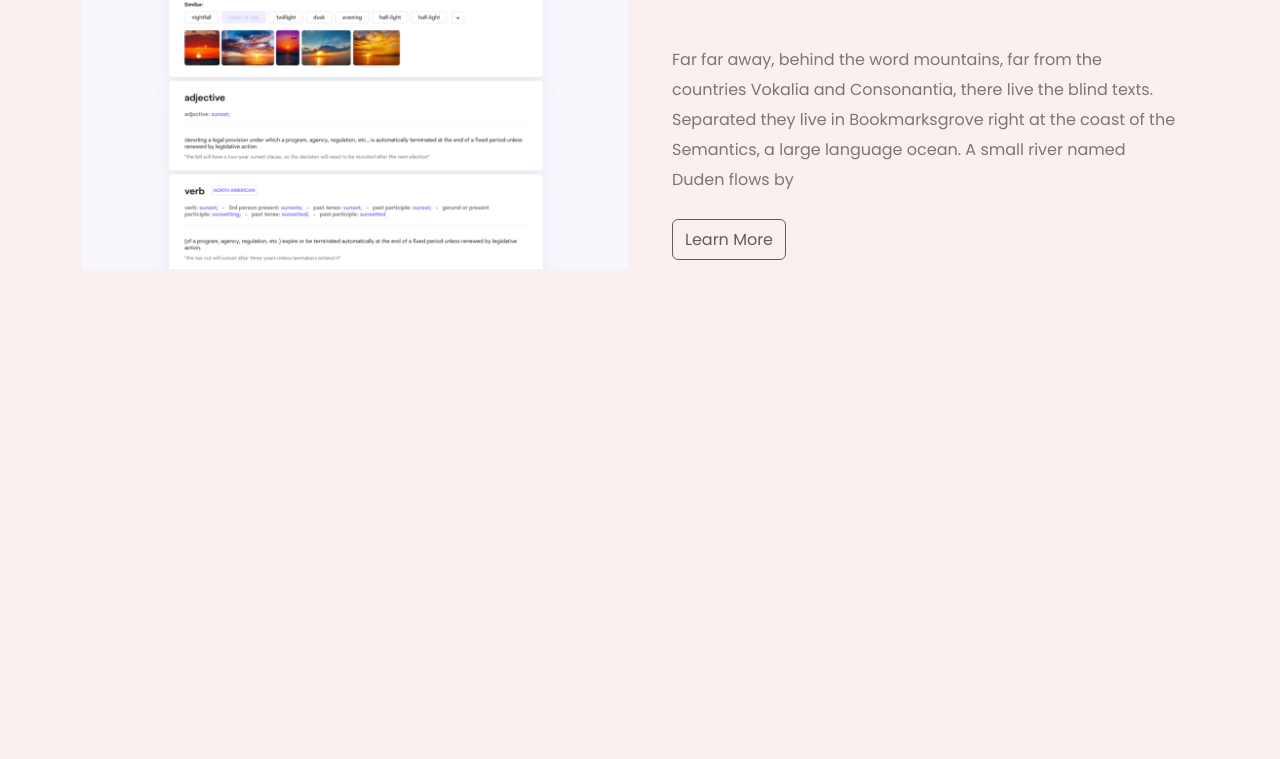
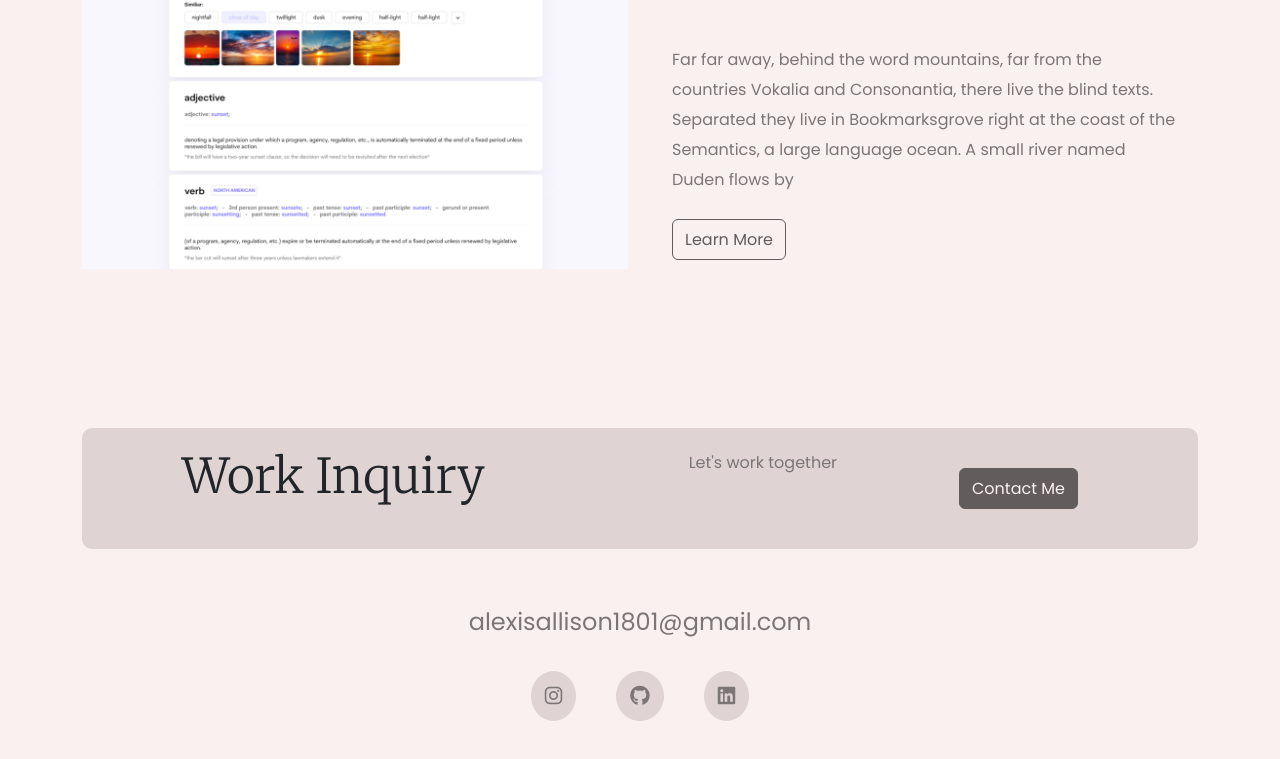
Before and after one commit to alexisallison/portfolio-project, a plain HTML site: page index.html in a window 1280 px wide. Shown: the part 2424-3183 px from the top of the page. Before the commit the page ends 2852 px from the top, so only its background shows below. Drawn offline with nearby package versions, Linux system fonts and the light colour scheme.

Commit message:
started footer

```diff
--- a/index.html
+++ b/index.html
@@ -32,7 +32,11 @@
     </style>
     <link href="styles/portfolio.css" />
     <meta name="viewport" content="width=device-width, initial-scale=1.0" />
-    <title>Document</title>
+    <title>Alexis Allison</title>
+    <script
+      src="https://kit.fontawesome.com/4b4dc44904.js"
+      crossorigin="anonymous"
+    ></script>
   </head>
   <body>
     <div class="header container">
@@ -120,6 +124,30 @@
           </div>
         </div>
       </div>
+      <footer>
+        <div class="contact-box d-flex justify-content-between mb-5">
+          <h4>Work Inquiry</h4>
+          <br />
+          <p>Let's work together</p>
+          <a href="" class="btn btn-branding">Contact Me</a>
+        </div>
+        <div class="d-flex justify-content-center mb-4">
+          <a href="mailto:alexisallison1801@gmail.com" class="btn email-link"
+            >alexisallison1801@gmail.com</a
+          >
+        </div>
+        <div class="d-flex justify-content-center social-links">
+          <a href="https:instagram.com/alexis_codes"
+            ><i class="fa-brands fa-instagram"></i
+          ></a>
+          <a href="https://github.com/alexisallison">
+            <i class="fa-brands fa-github"></i>
+          </a>
+          <a href="https://www.linkedin.com/in/alexis-allison-753769222">
+            <i class="fa-brands fa-linkedin"></i>
+          </a>
+        </div>
+      </footer>
     </div>
   </body>
 </html>
--- a/styles/portfolio.css
+++ b/styles/portfolio.css
@@ -152,6 +152,53 @@ p {
   padding: 20px;
 }
 
+footer {
+  margin: 40px 0;
+}
+
+footer .contact-box {
+  background-color: var(--second-color);
+  padding: 20px 100px;
+  border-radius: 10px;
+}
+
+footer .contact-box h4 {
+  font-size: 48px;
+  font-family: var(--head-font-family);
+}
+
+footer .contact-box p {
+  margin: 0px;
+  display: inline;
+}
+
+footer .email-link {
+  background-color: var(--first-color);
+  color: var(--fourth-color);
+  text-decoration: none;
+  font-size: 24px;
+}
+
+footer .email-link:hover {
+  background-color: var(--fourth-color);
+  color: var(--second-color);
+}
+
+footer .social-links a {
+  margin: 0 20px;
+  color: var(--fourth-color);
+  background-color: var(--second-color);
+  padding: 10px 14px;
+  font-size: 20px;
+  border-radius: 50%;
+  transition: all 150ms ease-in-out;
+}
+
+footer .social-links a:hover {
+  color: var(--second-color);
+  background-color: var(--fourth-color);
+}
+
 @media (max-width: 960px) {
   .logo {
     max-width: 50px;
```
Also changed, not shown: about.html (+20 -1 lines), contact.html (+20 -1 lines), work.html (+20 -1 lines).
